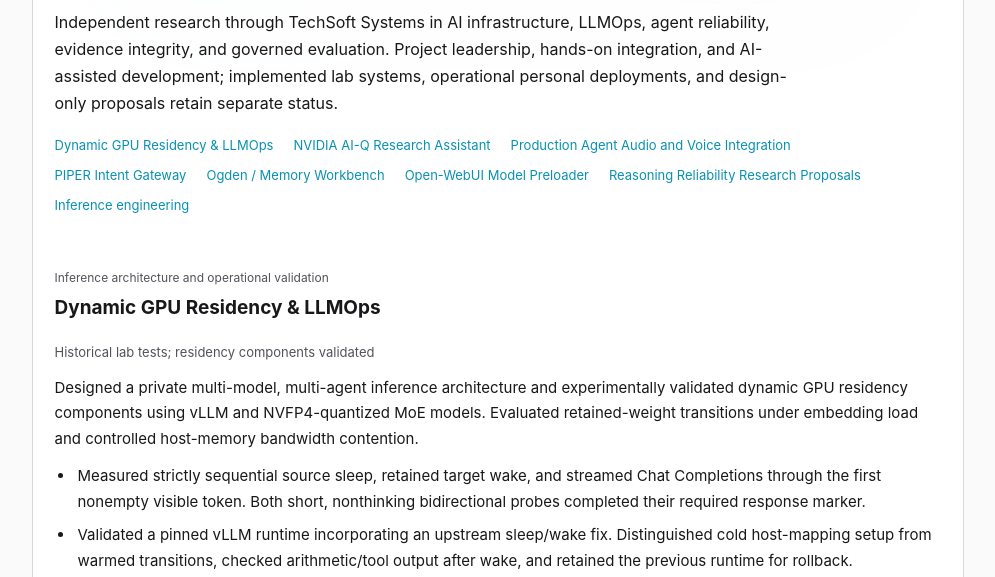
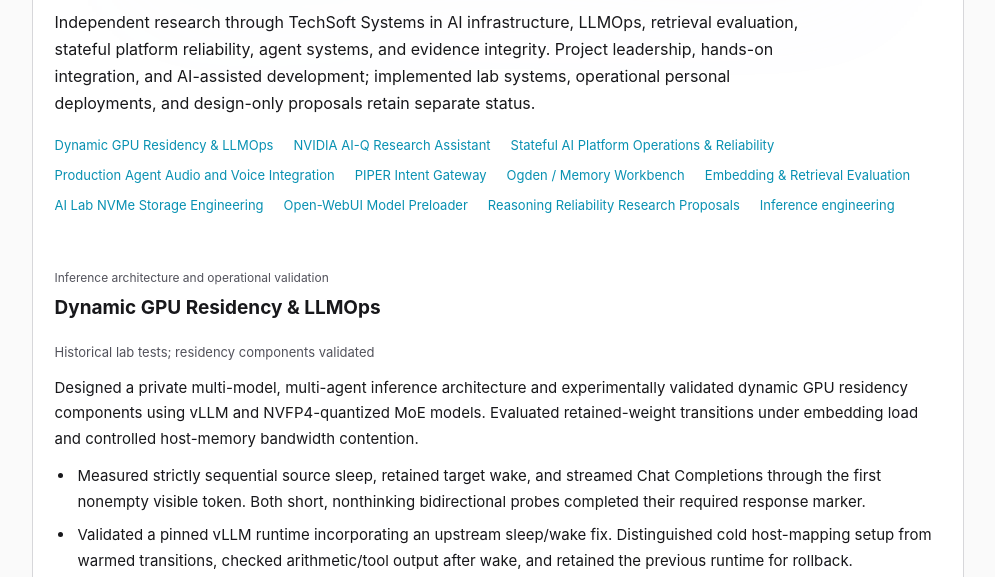
Before and after one commit to BrandXX/brandxx.github.io, an Astro site: page /resume-research in a window 1280 px wide. Shown: the part 223-800 px from the top of the page, without its empty margins (135-1130 px from the left). Built offline with nearby package versions, Linux system fonts and the light colour scheme; Astro itself is replaced by a stand-in of ours.

Commit message:
Expand research portfolio with retrieval and platform engineering evidence

```diff
--- a/src/data/publicResume.ts
+++ b/src/data/publicResume.ts
@@ -115,6 +115,20 @@
     boundary: 'Active independent AI-assisted research, not commercial deployment. Token/call counts cover selected retained work, not lifetime totals. Software tests and execution journals do not establish factual correctness; bounded comparisons do not establish overall model superiority or reliable general research.',
   },
   {
+    id: 'platform', title: 'Stateful AI Platform Operations & Reliability', focus: 'Inference migration, recovery, and integration engineering',
+    status: 'Implemented independent lab operations; historical functional checks',
+    summary: 'Migrated a stateful Hermes/Honcho assistant platform from Ollama GGUF to vLLM-hosted NVFP4 inference while preserving 3,045 active memory documents and the existing embedding service. Developed recoverable deployment procedures and tested the actual agent paths for browser, vision/video, speech, and other native tools.',
+    printSummary: 'Migrated Hermes/Honcho inference to vLLM/NVFP4 while preserving 3,045 active memory documents; engineered state-preserving recovery and consumer-path integration checks.',
+    details: [
+      'Coordinated service cutover with PostgreSQL, Redis, assistant, and Memory Workbench backups, preserving memory and review progress. Used stopped-state snapshots, retained container images, verified Git bundles, SHA-256 manifests, and database integrity checks.',
+      'Separated image-only rollback from full-state restoration so application recovery would not unnecessarily discard newer conversations or review work. Diagnosed persistent Python native-extension/ABI and missing declared dependency failures that an image revert alone did not resolve.',
+      'Repaired service-user ownership, protected configuration access, and stale MCP registry problems through scoped recovery actions rather than broad state replacement.',
+      'Corrected a false-positive browser smoke check by following the agent\'s actual managed-browser resolver and readiness contract, rather than treating a cached Chrome launch as proof of usable agent tooling.',
+      'Repaired unavailable auxiliary-model dependencies and verified native image/video tooling without frame-extraction workarounds. A September 30 functional audit covered terminal, file, browser, search/extraction, image/video, and local speech paths; the October 1 update used narrower health, catalog, browser, and deterministic audio checks.',
+    ],
+    boundary: 'Independent AI-assisted lab engineering, not a commercial or Tribal deployment. The 3,045-document count describes the recorded migration, not a current inventory or the separate memory-review cohort. Functional checks do not establish visual accuracy or a security certification; LLM/TTS/STT inference was not repeated in the October 1 update. No measured uptime, SLA, recovery-time objective, or general fault-elimination claim. Private configuration, credentials, and architecture remain undisclosed.',
+  },
+  {
     id: 'audio', title: 'Production Agent Audio and Voice Integration', focus: 'Model-directed audio and operational engineering',
     status: 'Operational personal deployment; owner-confirmed October 2026',
     summary: 'Designed and deployed a self-hosted audio stack for a personal AI assistant using Hermes, Whisper, Qwen3 TTS, and Kokoro. Built model-callable media tools and evidence-aware guidance that separate speech transcripts, deterministic acoustic measurements, and visual inference.',
@@ -159,6 +173,31 @@
     boundary: 'Independent AI-assisted research. The 19 proposals are not 19 proven errors or applied fixes. Semantic clustering, a full memory compiler, and compaction concepts remain research/planned work, not completed features.',
   },
   {
+    id: 'embeddings', title: 'Embedding & Retrieval Evaluation', focus: 'Quantized serving, retrieval quality, and evidence-aware evaluation',
+    status: 'Historical matched lab comparisons; workload-specific results',
+    summary: 'Evaluated four 1B/8B BF16 and NVFP4 embedding releases under matched serving conditions, combining throughput, latency, vector integrity, retrieval quality, and sampled GPU-memory checks. Kept serving performance separate from retrieval relevance and label quality.',
+    printSummary: 'Compared four BF16/NVFP4 embedding releases with matched serving and retrieval evaluation; recorded 20,936 requests with zero errors across four bounded soaks.',
+    details: [
+      'The 8B NVFP4 candidate recorded 32.0 versus 16.0 inputs/sec in the matched mixed-length, eight-worker soak. Across four 60-second soaks, 20,936 embedding requests completed with zero recorded errors; the rate comparison and total request count describe different scopes within the same four-release study.',
+      'At 2,048 dimensions, three-dataset retrieval means were 0.6183 for NVFP4 and 0.6185 for BF16 across SciFact, NFCorpus, and ArguAna. The retained summary does not identify the exact metric for those means; close values are not proof of statistical equivalence.',
+      'Evaluated a separate memory corpus of 214 sessions and 1,061 candidates using source-linked, unreviewed labels and paired bootstrap comparisons. Treated model-derived memory and source-link labels as evaluation context, not human-adjudicated ground truth.',
+      'Investigated GPU contention, role-aware query/document formatting, and consistent vector truncation with L2 normalization. A separate public-dataset and 48-query hard-negative technical comparison showed workload-dependent model tradeoffs; truncation reduced stored vector payload, not inference memory or network payload in that run.',
+    ],
+    boundary: 'Historical independent AI-assisted lab results, not newly rerun benchmarks. The 2x serving comparison applies only to the recorded 8B workload; zero-error soaks do not establish a production SLA. Serving, public-retrieval, and memory-corpus evaluations are distinct scopes, not a combined accuracy score or an overall model ranking. Unreviewed labels are not gold labels; no statistical equivalence or human-approved training dataset is claimed.',
+  },
+  {
+    id: 'storage', title: 'AI Lab NVMe Storage Engineering', focus: 'High-throughput storage and reproducible I/O measurement',
+    status: 'Engineered lab storage; historical sequential direct-read tests',
+    summary: 'Engineered two independent four-drive PCIe 5.0 NVMe RAID0 arrays for the AI lab. Repeated fio sequential direct-read testing against prepared 100 GiB files recorded 53.21 GB/s on the 8 TB array and 55.24 GB/s on the 16 TB array, with each array tested independently.',
+    printSummary: 'Engineered independent four-drive PCIe 5.0 NVMe RAID0 arrays delivering 53.21 and 55.24 GB/s sequential direct reads in bounded fio tests.',
+    details: [
+      'The 8 TB array (4 x 2 TB) recorded 53.21 GB/s / 49.56 GiB/s at approximately 50,748 IOPS; the 16 TB array (4 x 4 TB) recorded 55.24 GB/s / 51.44 GiB/s at approximately 52,678 IOPS. Kept decimal and binary units distinct.',
+      'Both tests completed with zero fio errors. All eight NVMe devices reported zero SMART critical warnings or media errors, no matching kernel faults were observed during testing, and all 54 running container workloads remained intact.',
+      'Retained the direct-I/O workload, prepared-file size, per-array scope, and approximately 90-97% system CPU utilization per job. The CPU observation suggests submission overhead may constrain the single-job workload; it does not establish a specific bottleneck or PCIe saturation.',
+    ],
+    boundary: 'Historical owner-reported read results, not a new benchmark or independently reproduced performance test. Rates are per array, not combined throughput or write performance; no PCIe-bus saturation or application-level speedup is claimed. Fault checks cover the recorded test window. RAID0 provides no redundancy and is not presented as a backup or resilient production-storage design. Current hardware availability is not established by these results.',
+  },
+  {
     id: 'preloader', title: 'Open-WebUI Model Preloader', focus: 'Browser-side AI workflow integration',
     status: 'Built and used in the lab; performance gains not benchmarked',
     summary: 'Built and used a JavaScript/Tampermonkey integration that initiates model warmup on Open-WebUI selection, aiming to overlap initialization with user interaction before the first prompt.',
@@ -188,7 +227,7 @@
 
 export const researchProfile = {
   title: 'Applied AI Research',
-  summary: 'Independent research through TechSoft Systems in AI infrastructure, LLMOps, agent reliability, evidence integrity, and governed evaluation. Project leadership, hands-on integration, and AI-assisted development; implemented lab systems, operational personal deployments, and design-only proposals retain separate status.',
+  summary: 'Independent research through TechSoft Systems in AI infrastructure, LLMOps, retrieval evaluation, stateful platform reliability, agent systems, and evidence integrity. Project leadership, hands-on integration, and AI-assisted development; implemented lab systems, operational personal deployments, and design-only proposals retain separate status.',
 };
 
 export const residencyMeasurements = [
--- a/src/pages/resume-research.astro
+++ b/src/pages/resume-research.astro
@@ -2,7 +2,7 @@
 import ResumeLayout from '../layouts/ResumeLayout.astro';
 import { projects, benchmarks, researchProfile, residencyMeasurements, inferenceEngineering } from '../data/publicResume';
 ---
-<ResumeLayout title="AI Research | Johnathan W. Carroll" description="Independent AI infrastructure, LLMOps, GPU residency, agent audio integration, and reproducible research by Johnathan W. Carroll.">
+<ResumeLayout title="AI Research | Johnathan W. Carroll" description="Independent AI infrastructure, LLMOps, embedding evaluation, stateful platform reliability, storage engineering, and agent research by Johnathan W. Carroll.">
   <header class="research-heading">
     <a class="back-link" href="/resume/">&larr; Johnathan W. Carroll</a>
     <h1>{researchProfile.title}</h1>
```
Also changed, not shown: scripts/verify-resume.mjs (+20 -1 lines), public/pdfs/README.md, 1 other file.
